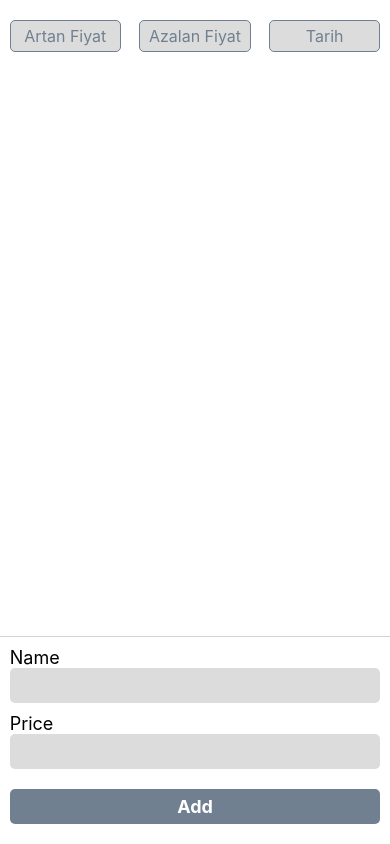
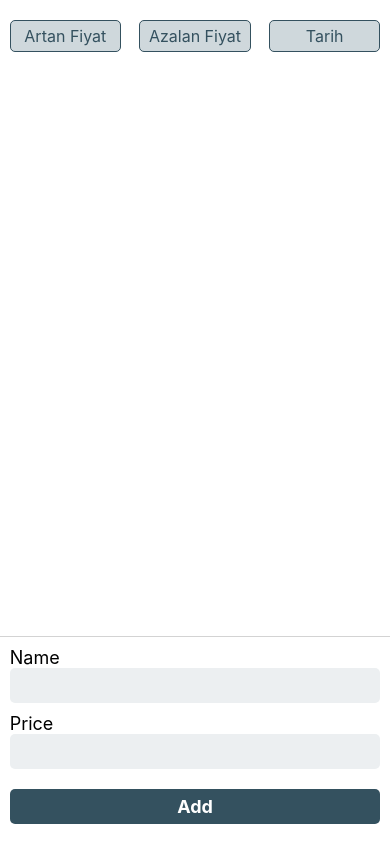
Before and after one commit to patika-128-react-native-bootcamp/week_2-salik-a, a React Native app in the folder firstHomework/: screen / in a window 390 px wide. Built offline with nearby package versions, Linux system fonts and the light colour scheme.

Commit message:
colors updated

```diff
--- a/firstHomework/src/components/AddButton/AddButtonStyle.js
+++ b/firstHomework/src/components/AddButton/AddButtonStyle.js
@@ -5,7 +5,7 @@ export default StyleSheet.create({
     container: {
         justifyContent: "center",
         alignItems: "center",
-        backgroundColor: "slategray",
+        backgroundColor: "#34515f",
         width: "95%",
         height: 35,
         marginVertical: 20,
--- a/firstHomework/src/components/Input/InputStyle.js
+++ b/firstHomework/src/components/Input/InputStyle.js
@@ -9,7 +9,7 @@ export default StyleSheet.create({
     },
     input: {
         flex: 1,
-        backgroundColor: "gainsboro",
+        backgroundColor: "#eceff1",
         paddingHorizontal: 5,
         borderRadius: 5
     }
--- a/firstHomework/src/components/ProductCard/ProductCardStyle.js
+++ b/firstHomework/src/components/ProductCard/ProductCardStyle.js
@@ -14,11 +14,11 @@ export default StyleSheet.create({
         marginBottom: 8
     },
     name: {
-        color: "slategray",
+        color: "#34515f",
         fontSize: 16
     },
     price: {
-        color: "slategray",
+        color: "#34515f",
         fontWeight: "bold",
         fontSize: 18
     }
--- a/firstHomework/src/components/SortButton/SortButtonStyle.js
+++ b/firstHomework/src/components/SortButton/SortButtonStyle.js
@@ -5,9 +5,9 @@ export default StyleSheet.create({
     container: {
         justifyContent: "center",
         alignItems: "center",
-        backgroundColor: "gainsboro",
+        backgroundColor: "#cfd8dc",
         width: "30%",
-        borderColor: "slategray",
+        borderColor: "#34515f",
         borderWidth: 1,
         marginVertical: 20,
         borderRadius: 5,
@@ -15,6 +15,6 @@ export default StyleSheet.create({
     },
     title: {
         fontSize: 16,
-        color: "slategray"
+        color: "#34515f"
     }
 })
--- a/firstHomework/src/screens/MainScreen.js
+++ b/firstHomework/src/screens/MainScreen.js
@@ -27,11 +27,11 @@ const Main = () => {
 
     const sortData = (text) => {
         if (text === "increase") {
-            const sorted = data.sort((a, b) => b.price - a.price);
+            const sorted = data.sort((a, b) => a.price - b.price);
             setData(sorted)
             console.log(sort, sorted)
         } else if (text === "decrease") {
-            const sorted = data.sort((a, b) => a.price - b.price);
+            const sorted = data.sort((a, b) => b.price - a.price);
             setData(sorted)
             console.log(sort, sorted)
         } else {
```
